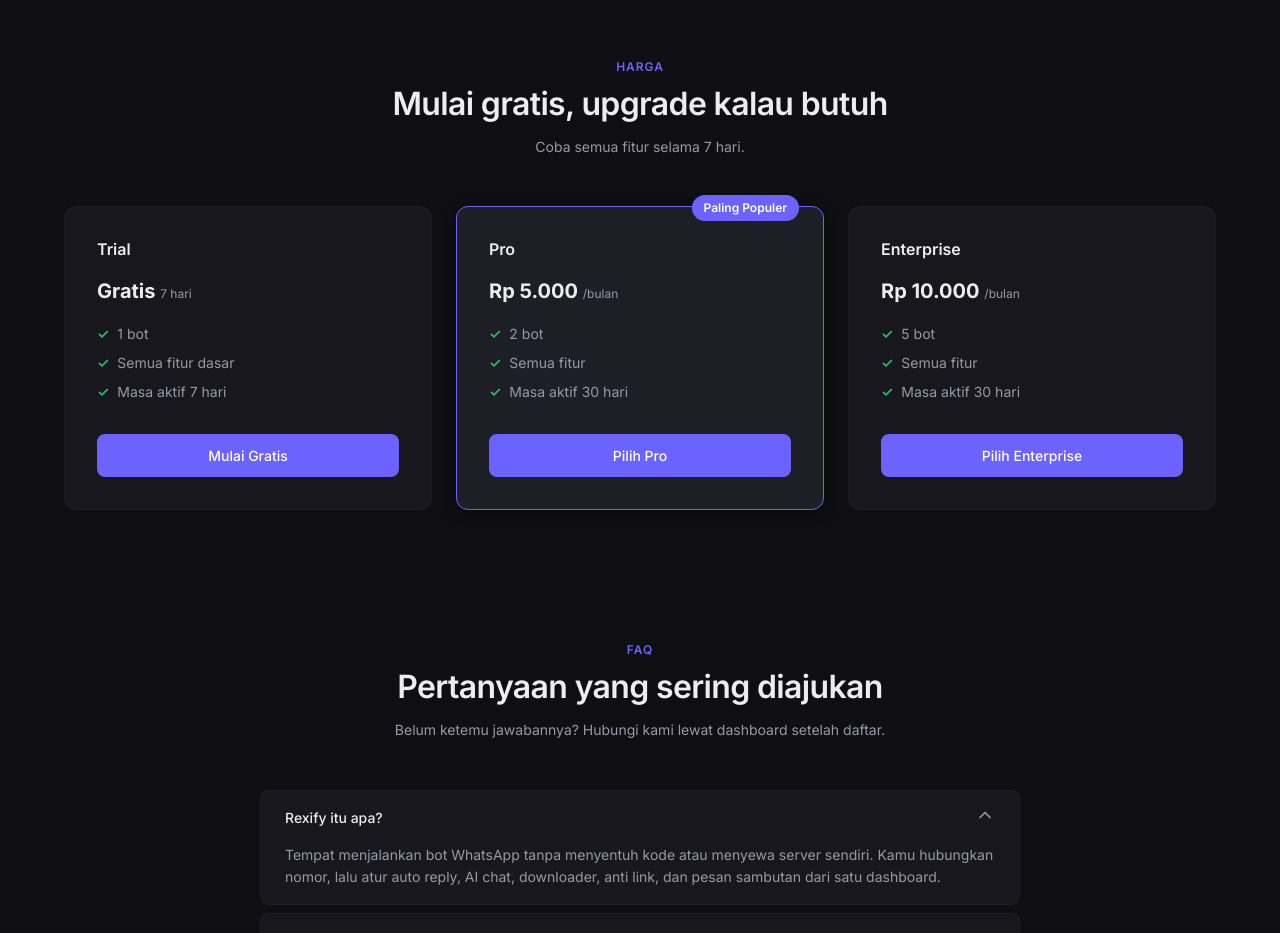
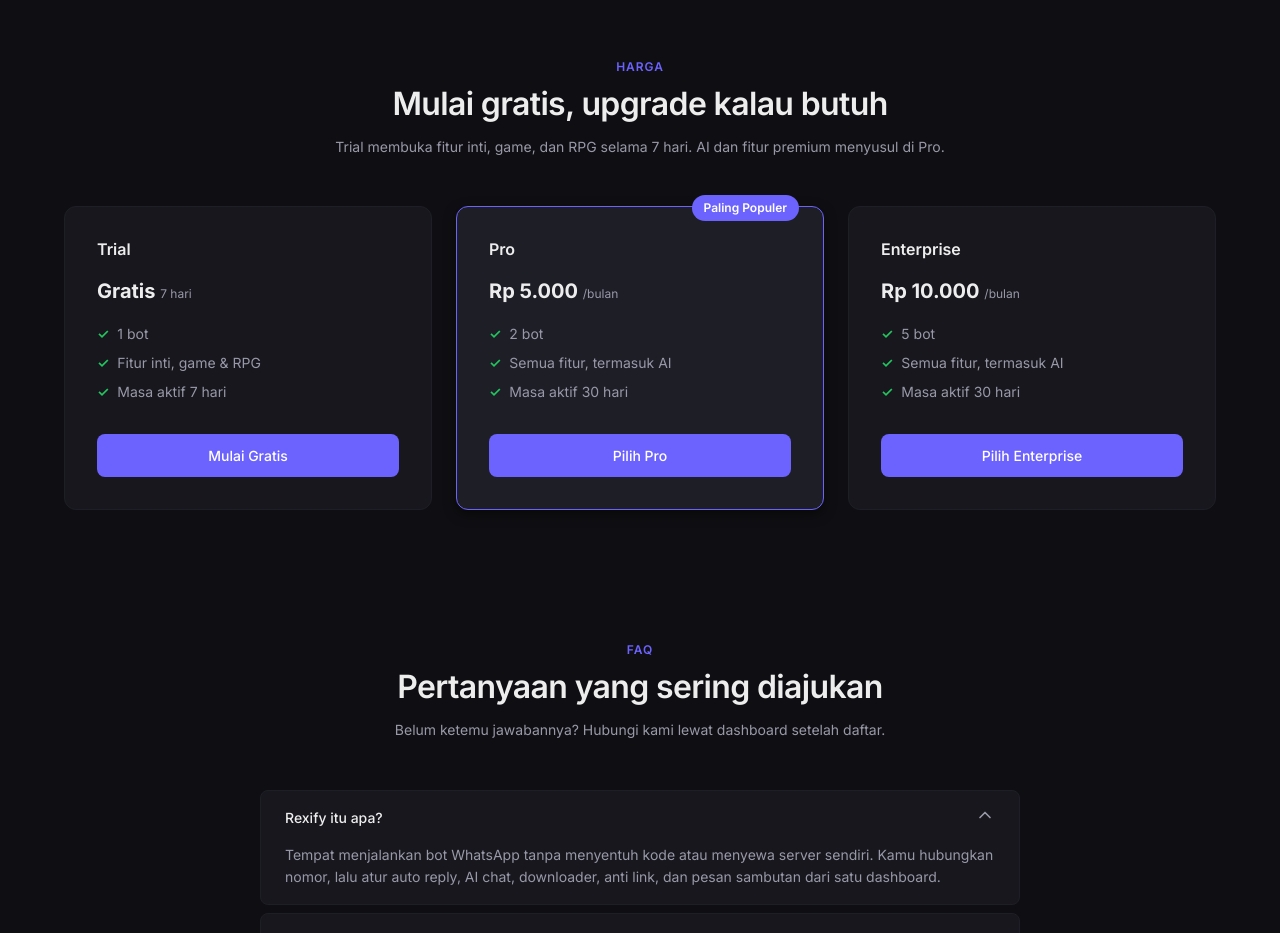
Before and after one commit to Arnov77/rexify-web, a React (Vite) app in the folder platform/frontend/: page / in a window 1280 px wide. Shown: the part 1600-2533 px from the top of the page. Built offline with nearby package versions, Linux system fonts and the light colour scheme.

Commit message:
feat(plans): update plan features and trial description for clarity

```diff
--- a/platform/frontend/src/pages/Landing.tsx
+++ b/platform/frontend/src/pages/Landing.tsx
@@ -93,14 +93,14 @@ const PLANS: Plan[] = [
     name: 'Trial',
     price: 'Gratis',
     period: '7 hari',
-    features: ['1 bot', 'Semua fitur dasar', 'Masa aktif 7 hari'],
+    features: ['1 bot', 'Fitur inti, game & RPG', 'Masa aktif 7 hari'],
     cta: 'Mulai Gratis',
   },
   {
     name: 'Pro',
     price: 'Rp 5.000',
     period: '/bulan',
-    features: ['2 bot', 'Semua fitur', 'Masa aktif 30 hari'],
+    features: ['2 bot', 'Semua fitur, termasuk AI', 'Masa aktif 30 hari'],
     cta: 'Pilih Pro',
     popular: true,
   },
@@ -108,7 +108,7 @@ const PLANS: Plan[] = [
     name: 'Enterprise',
     price: 'Rp 10.000',
     period: '/bulan',
-    features: ['5 bot', 'Semua fitur', 'Masa aktif 30 hari'],
+    features: ['5 bot', 'Semua fitur, termasuk AI', 'Masa aktif 30 hari'],
     cta: 'Pilih Enterprise',
   },
 ];
@@ -313,7 +313,9 @@ export default function Landing() {
             <div className="landing-section__head" data-reveal>
               <span className="landing-eyebrow">Harga</span>
               <h2 className="landing-section__title">Mulai gratis, upgrade kalau butuh</h2>
-              <p className="landing-section__sub">Coba semua fitur selama 7 hari.</p>
+              <p className="landing-section__sub">
+                Trial membuka fitur inti, game, dan RPG selama 7 hari. AI dan fitur premium menyusul di Pro.
+              </p>
             </div>
 
             <div className="pricing">
```
